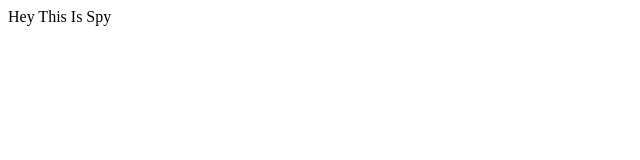
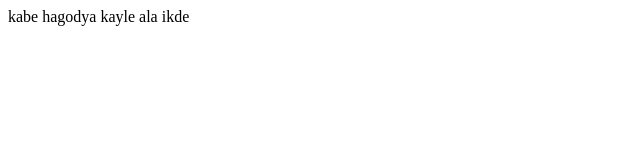
Before and after one commit to RushikeshIche/RushikeshIche.github.io, a plain HTML site: page index.html in a window 1280 px wide. Shown: the whole page, without its empty margins (0-640 px from the left). Drawn offline with Linux system fonts and the light colour scheme.

Commit message:
Update index.html

```diff
--- a/index.html
+++ b/index.html
@@ -7,6 +7,7 @@
     <title>Document</title>
 </head>
 <body>
-    Hey This Is Spy
+    kabe hagodya kayle ala ikde
 </body>
+
 </html>
```
